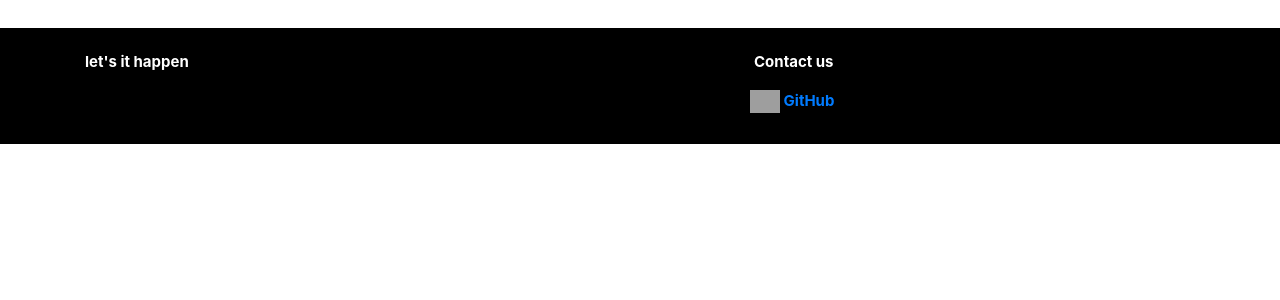
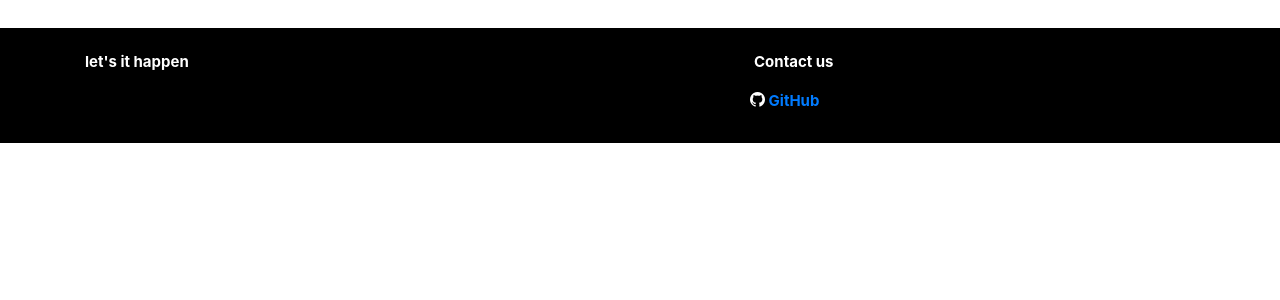
Before and after one commit to 6310682734/client_cartrack, a Django app: page / in a window 1280 px wide. Shown: the part 338-638 px from the top of the page. Run offline with Django 4.2, Linux system fonts and the light colour scheme; some libraries are stand-ins or nearby versions; grey boxes are pictures that could not be loaded.

Commit message:
add bootstrap icon link

```diff
--- a/main/templates/main/layout.html
+++ b/main/templates/main/layout.html
@@ -8,6 +8,7 @@
   <script src="https://cdn.jsdelivr.net/npm/popper.js@1.14.7/dist/umd/popper.min.js" integrity="sha384-UO2eT0CpHqdSJQ6hJty5KVphtPhzWj9WO1clHTMGa3JDZwrnQq4sF86dIHNDz0W1" crossorigin="anonymous"></script>
   <script src="https://cdn.jsdelivr.net/npm/bootstrap@4.3.1/dist/js/bootstrap.min.js" integrity="sha384-JjSmVgyd0p3pXB1rRibZUAYoIIy6OrQ6VrjIEaFf/nJGzIxFDsf4x0xIM+B07jRM" crossorigin="anonymous"></script>
   <script src="https://unpkg.com/dropzone@5/dist/min/dropzone.min.js"></script>
+  <link rel="stylesheet" href="https://cdn.jsdelivr.net/npm/bootstrap-icons@1.10.3/font/bootstrap-icons.css">
   <link rel="stylesheet" href="https://unpkg.com/dropzone@5/dist/min/dropzone.min.css" type="text/css" />
   <script src="//cdn.jsdelivr.net/npm/sweetalert2@11"></script>
 
@@ -139,9 +140,8 @@
               Contact us
             </p>
             <p class="detail">
-              <i class="fa-brands fa-github"></i>
-              <img src="https://github.githubassets.com/images/modules/logos_page/GitHub-Mark.png" alt="github" width="30">
-              <a href="https://github.com/6310682734/client_cartrack">
+              <i class="bi bi-github"></i>
+              <a href="https://github.com/6310682734/client_cartrack" target="_blank">
                   GitHub
                 </a>
             <p>
```
